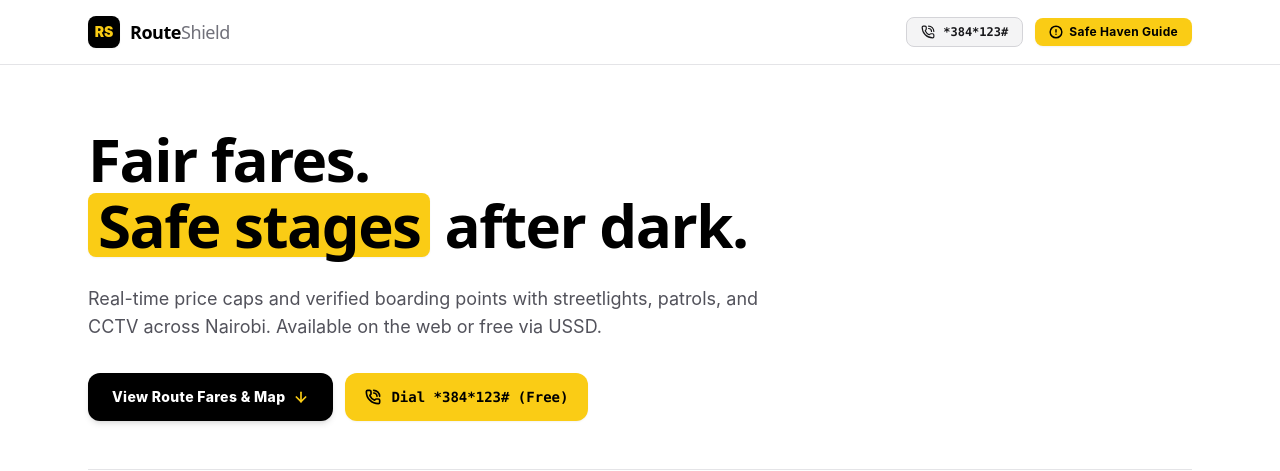
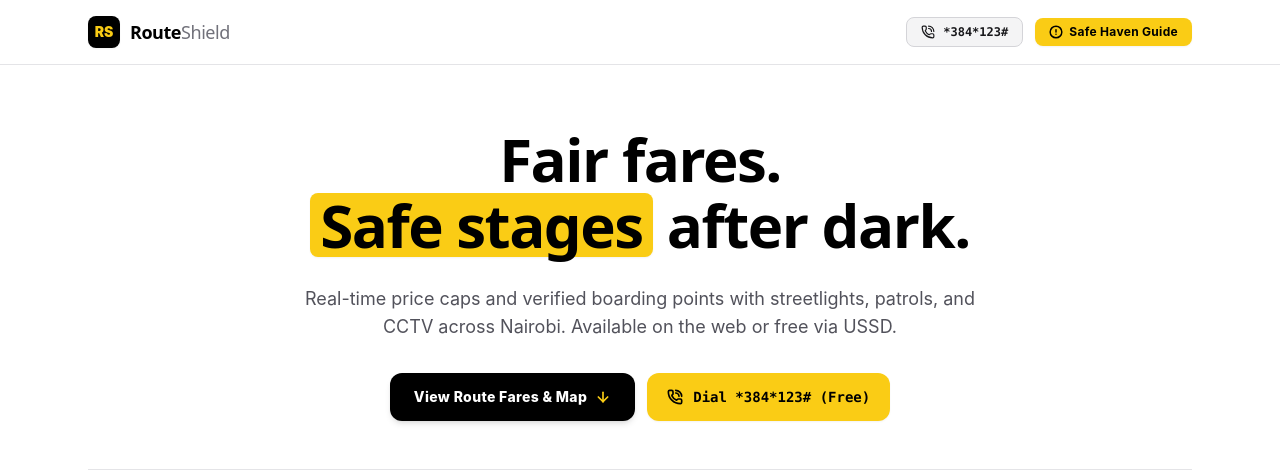
Before and after one commit to Davis-Kigen/RouteShield, a React (Vite) app: page / in a window 1280 px wide. Shown: the top 471 px of the page. Built offline with nearby package versions, Linux system fonts and the light colour scheme; no server answers.

Commit message:
style: center-align landing hero typography and action buttons

```diff
--- a/src/components/LandingHero.jsx
+++ b/src/components/LandingHero.jsx
@@ -5,7 +5,7 @@ export default function LandingHero({ onExplore, onOpenUssd }) {
   return (
     <section className="relative bg-white pt-12 pb-14 sm:pt-16 sm:pb-20 border-b border-zinc-200">
       <div className="max-w-6xl mx-auto px-4 sm:px-6">
-        <div className="max-w-3xl space-y-6">
+        <div className="max-w-3xl mx-auto text-center space-y-6 flex flex-col items-center">
           <h1 className="text-4xl sm:text-6xl font-black tracking-tight text-black leading-[1.1] font-sans">
             Fair fares. <br />
             <span className="bg-yellow-400 px-2.5 py-0.5 rounded-lg inline-block my-1 shadow-sm">Safe stages</span> after dark.
@@ -15,7 +15,7 @@ export default function LandingHero({ onExplore, onOpenUssd }) {
             Real-time price caps and verified boarding points with streetlights, patrols, and CCTV across Nairobi. Available on the web or free via USSD.
           </p>
 
-          <div className="flex flex-wrap items-center gap-3 pt-2">
+          <div className="flex flex-wrap items-center justify-center gap-3 pt-2 w-full">
             <button
               onClick={onExplore}
               className="px-6 py-3.5 rounded-xl bg-black hover:bg-zinc-800 text-white font-extrabold text-sm tracking-wide transition active:scale-95 flex items-center space-x-2 shadow-md"
```
